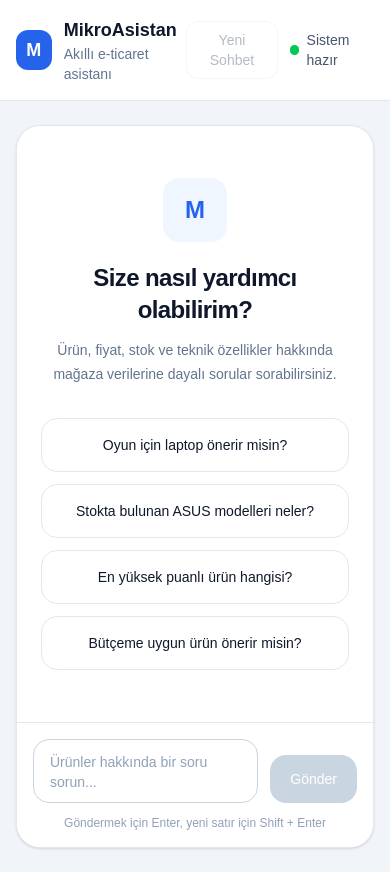
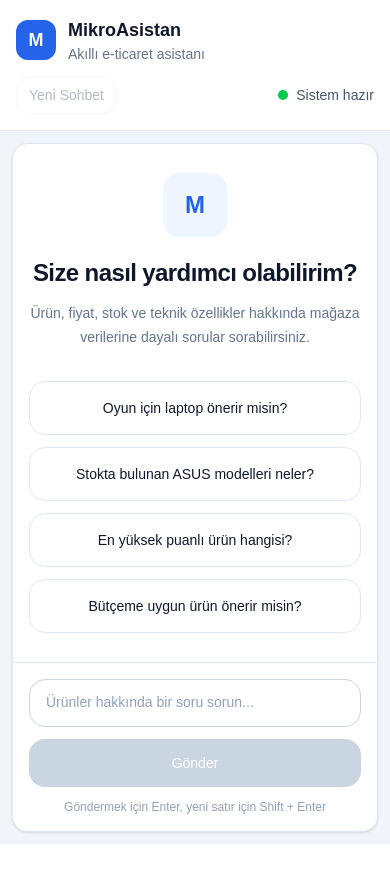
Before and after one commit to erenkara0/Smart-E-Commerce-Assistant, a Next.js app in the folder frontend/: page / in a window 390 px wide. After the commit the page ends 844 px from the top, so only its background shows below. Built offline with nearby package versions, Linux system fonts and the light colour scheme.

Commit message:
feat: improve responsive chat layout

```diff
--- a/frontend/src/components/chat/chat-header.tsx
+++ b/frontend/src/components/chat/chat-header.tsx
@@ -11,38 +11,43 @@ type ChatHeaderProps = {
 }: ChatHeaderProps) {
   return (
     <header className="border-b border-slate-200 bg-white">
-        <div className="mx-auto flex max-w-5xl items-center justify-between px-4 py-4 sm:px-6">
-          <div className="flex items-center gap-3">
-            <div className="flex h-10 w-10 items-center justify-center rounded-xl bg-[#2563EB] text-lg font-bold text-white">
+      <div className="mx-auto flex max-w-5xl flex-col gap-3 px-4 py-4 sm:flex-row sm:items-center sm:justify-between sm:px-6">
+        <div className="flex min-w-0 items-center gap-3">
+          <div className="flex h-10 w-10 shrink-0 items-center justify-center rounded-xl bg-[#2563EB] text-lg font-bold text-white">
             M
           </div>
 
-            <div>
-              <p className="text-lg font-semibold">MikroAsistan</p>
-              <p className="text-sm text-slate-500">
+          <div className="min-w-0">
+            <p className="truncate text-lg font-semibold">
+              MikroAsistan
+            </p>
+
+            <p className="truncate text-sm text-slate-500">
               Akıllı e-ticaret asistanı
             </p>
           </div>
         </div>
 
-          <div className="flex items-center gap-3">
+        <div className="flex w-full items-center justify-between gap-3 sm:w-auto sm:justify-end">
           <button
             type="button"
             onClick={onNewChat}
             disabled={!hasMessages || isLoading}
-              className="rounded-xl border border-slate-200 px-3 py-2 text-sm font-medium text-slate-600 transition hover:border-blue-300 hover:bg-blue-50 hover:text-[#2563EB] disabled:cursor-not-allowed disabled:opacity-40"
+            className="shrink-0 rounded-xl border border-slate-200 px-3 py-2 text-sm font-medium text-slate-600 transition hover:border-blue-300 hover:bg-blue-50 hover:text-[#2563EB] disabled:cursor-not-allowed disabled:opacity-40"
           >
             Yeni Sohbet
           </button>
 
-            <div className="flex items-center gap-2 text-sm text-slate-600">
+          <div className="flex min-w-0 items-center gap-2 text-sm text-slate-600">
             <span
-                className={`h-2.5 w-2.5 rounded-full ${
+              className={`h-2.5 w-2.5 shrink-0 rounded-full ${
                 isLoading ? "bg-amber-500" : "bg-green-500"
               }`}
             />
 
+            <span className="truncate">
               {isLoading ? "Yanıt hazırlanıyor" : "Sistem hazır"}
+            </span>
           </div>
         </div>
       </div>
--- a/frontend/src/components/chat/chat-input.tsx
+++ b/frontend/src/components/chat/chat-input.tsx
@@ -78,7 +78,7 @@ export function ChatInput({
     <div className="border-t border-slate-200 bg-white p-4 sm:p-6">
       <form
         onSubmit={handleSubmit}
-        className="mx-auto flex max-w-3xl items-end gap-3"
+        className="mx-auto flex max-w-3xl flex-col gap-3 sm:flex-row sm:items-end"
       >
         <label htmlFor="chat-message" className="sr-only">
           Mesajınız
@@ -94,13 +94,13 @@ export function ChatInput({
           onKeyDown={handleKeyDown}
           disabled={isLoading}
           placeholder="Ürünler hakkında bir soru sorun..."
-          className="min-h-12 flex-1 resize-none overflow-hidden rounded-2xl border border-slate-300 px-4 py-3 text-sm outline-none transition placeholder:text-slate-400 focus:border-[#2563EB] focus:ring-4 focus:ring-blue-100 disabled:cursor-not-allowed disabled:bg-slate-100"
+          className="min-h-12 w-full min-w-0 flex-1 resize-none overflow-hidden rounded-2xl border border-slate-300 px-4 py-3 text-sm outline-none transition placeholder:text-slate-400 focus:border-[#2563EB] focus:ring-4 focus:ring-blue-100 disabled:cursor-not-allowed disabled:bg-slate-100"
         />
 
         <button
           type="submit"
           disabled={!value.trim() || isLoading}
-          className="h-12 rounded-2xl bg-[#2563EB] px-5 text-sm font-medium text-white transition hover:bg-[#1E40AF] disabled:cursor-not-allowed disabled:bg-slate-300"
+          className="h-12 w-full rounded-2xl bg-[#2563EB] px-5 text-sm font-medium text-white transition hover:bg-[#1E40AF] disabled:cursor-not-allowed disabled:bg-slate-300 sm:w-auto"
         >
           {isLoading ? "Bekleyin" : "Gönder"}
         </button>
--- a/frontend/src/components/chat/chat-interface.tsx
+++ b/frontend/src/components/chat/chat-interface.tsx
@@ -24,16 +24,16 @@ export function ChatInterface() {
   } = useChat();
 
   return (
-    <div className="min-h-screen bg-slate-100 text-slate-900">
+    <div className="flex min-h-dvh flex-col overflow-x-hidden bg-slate-100 text-slate-900">
       <ChatHeader
         isLoading={isLoading}
         hasMessages={messages.length > 0}
         onNewChat={resetChat}
       />
 
-      <main className="mx-auto flex min-h-[calc(100vh-73px)] max-w-5xl flex-col px-4 py-6 sm:px-6">
-        <section className="flex flex-1 flex-col overflow-hidden rounded-3xl border border-slate-200 bg-white shadow-sm">
-          <div className="flex flex-1 overflow-y-auto p-6">
+      <main className="mx-auto flex min-h-0 w-full max-w-5xl flex-1 flex-col px-3 py-3 sm:px-6 sm:py-6">
+        <section className="flex min-h-0 flex-1 flex-col overflow-hidden rounded-2xl border border-slate-200 bg-white shadow-sm sm:rounded-3xl">
+          <div className="flex min-h-0 flex-1 overflow-y-auto p-4 sm:p-6">
             {messages.length === 0 ? (
               <ChatWelcome
                 suggestedQuestions={suggestedQuestions}
--- a/frontend/src/components/chat/chat-message-list.tsx
+++ b/frontend/src/components/chat/chat-message-list.tsx
@@ -28,8 +28,8 @@ export function ChatMessageList({
           key={message.id}
           className={
             message.role === "user"
-              ? "ml-auto max-w-[80%] whitespace-pre-wrap rounded-2xl rounded-br-md bg-[#2563EB] px-4 py-3 text-sm leading-6 text-white"
-              : "mr-auto max-w-[80%] whitespace-pre-wrap rounded-2xl rounded-bl-md bg-slate-100 px-4 py-3 text-sm leading-6 text-slate-800"
+              ? "ml-auto min-w-0 max-w-[85%] whitespace-pre-wrap break-words [overflow-wrap:anywhere] rounded-2xl rounded-br-md bg-[#2563EB] px-4 py-3 text-sm leading-6 text-white sm:max-w-[80%]"
+              : "mr-auto min-w-0 max-w-[85%] whitespace-pre-wrap break-words [overflow-wrap:anywhere] rounded-2xl rounded-bl-md bg-slate-100 px-4 py-3 text-sm leading-6 text-slate-800 sm:max-w-[80%]"
           }
         >
           {message.content}
```
Lines whose indentation alone changed are shown as unchanged.
